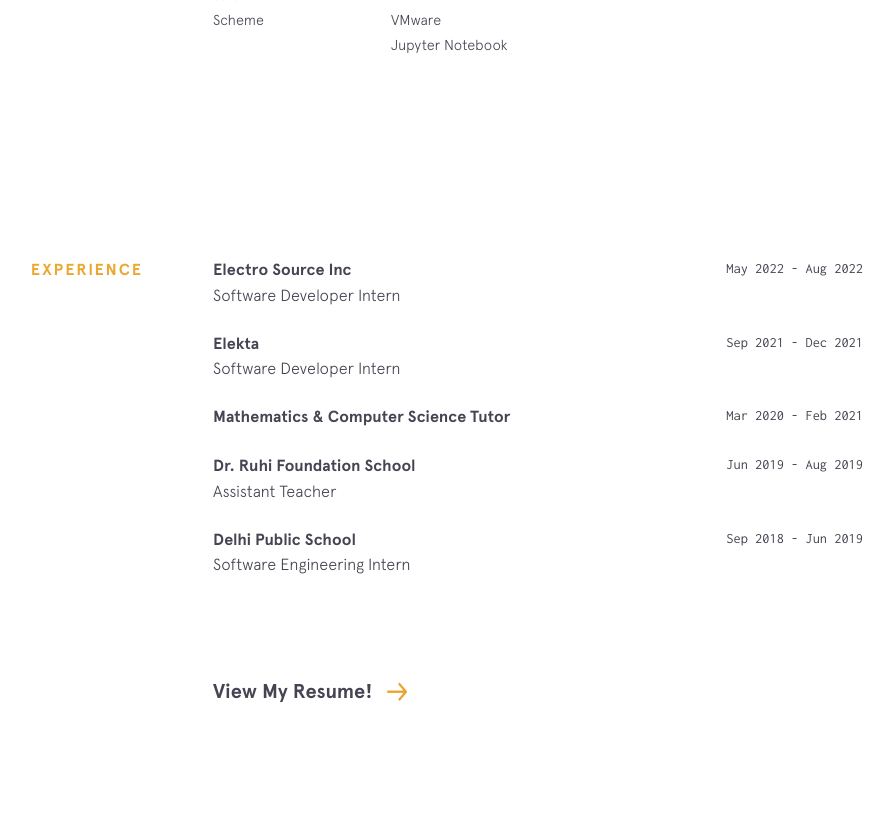
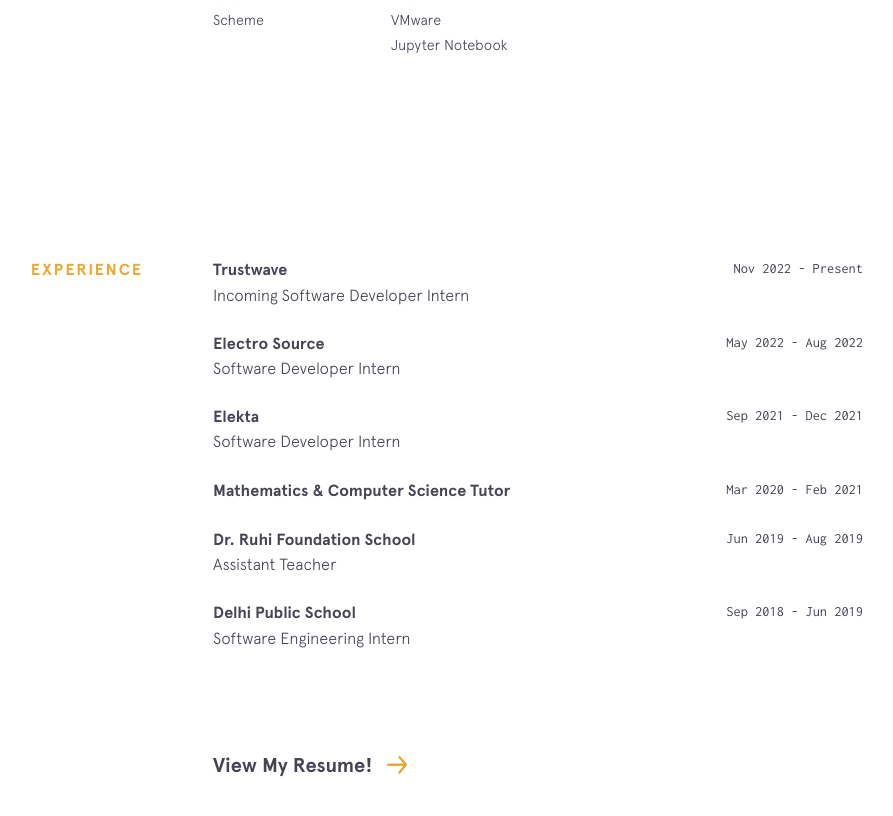
Before and after one commit to rohanxminocha/personal-website-v1, a Jekyll site: the page built from index.html, in a window 1280 px wide and 900 px high, scrolled down 1911 px. Shown: the top 816 px of the window, without its empty margins (237-1130 px from the left). Built offline with Jekyll 4.4.1, drawn with Linux system fonts in a browser that asks for light colours; nearby versions of some CDN libraries.

Commit message:
Update experience.yml

```diff
--- a/_data/experience.yml
+++ b/_data/experience.yml
@@ -1,4 +1,9 @@
-- company: Electro Source Inc
+- company: Trustwave
+  url: https://trustwave.com/
+  time: Nov 2022 - Present
+  position: Incoming Software Developer Intern
+
+- company: Electro Source
   url: https://electrosource.com/
   time: May 2022 - Aug 2022
   position: Software Developer Intern
```
